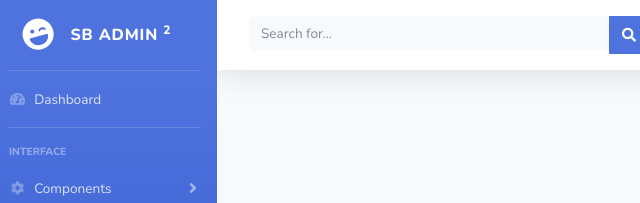
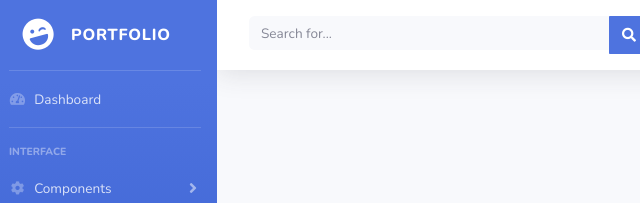
Before and after one commit to naveenriaz/naveenriaz.github.io, a website with bundled scripts: page 404.html in a window 1280 px wide. Shown: the top 203 px of the page, 7-647 px from the left. Built offline with nearby package versions, Linux system fonts and the light colour scheme.

Commit message:
Update Names

```diff
--- a/404.html
+++ b/404.html
@@ -33,7 +33,7 @@
         <div class="sidebar-brand-icon rotate-n-15">
           <i class="fas fa-laugh-wink"></i>
         </div>
-        <div class="sidebar-brand-text mx-3">SB Admin <sup>2</sup></div>
+        <div class="sidebar-brand-text mx-3">Portfolio</div>
       </a>
 
       <!-- Divider -->
```
Also changed, not shown: blank.html (+1 -1 lines), buttons.html (+1 -1 lines), cards.html (+1 -1 lines), charts.html (+1 -1 lines), index.html (+1 -1 lines), tables.html (+1 -1 lines), utilities-animation.html (+1 -1 lines), utilities-border.html (+1 -1 lines), utilities-color.html (+1 -1 lines), utilities-other.html (+1 -1 lines).
